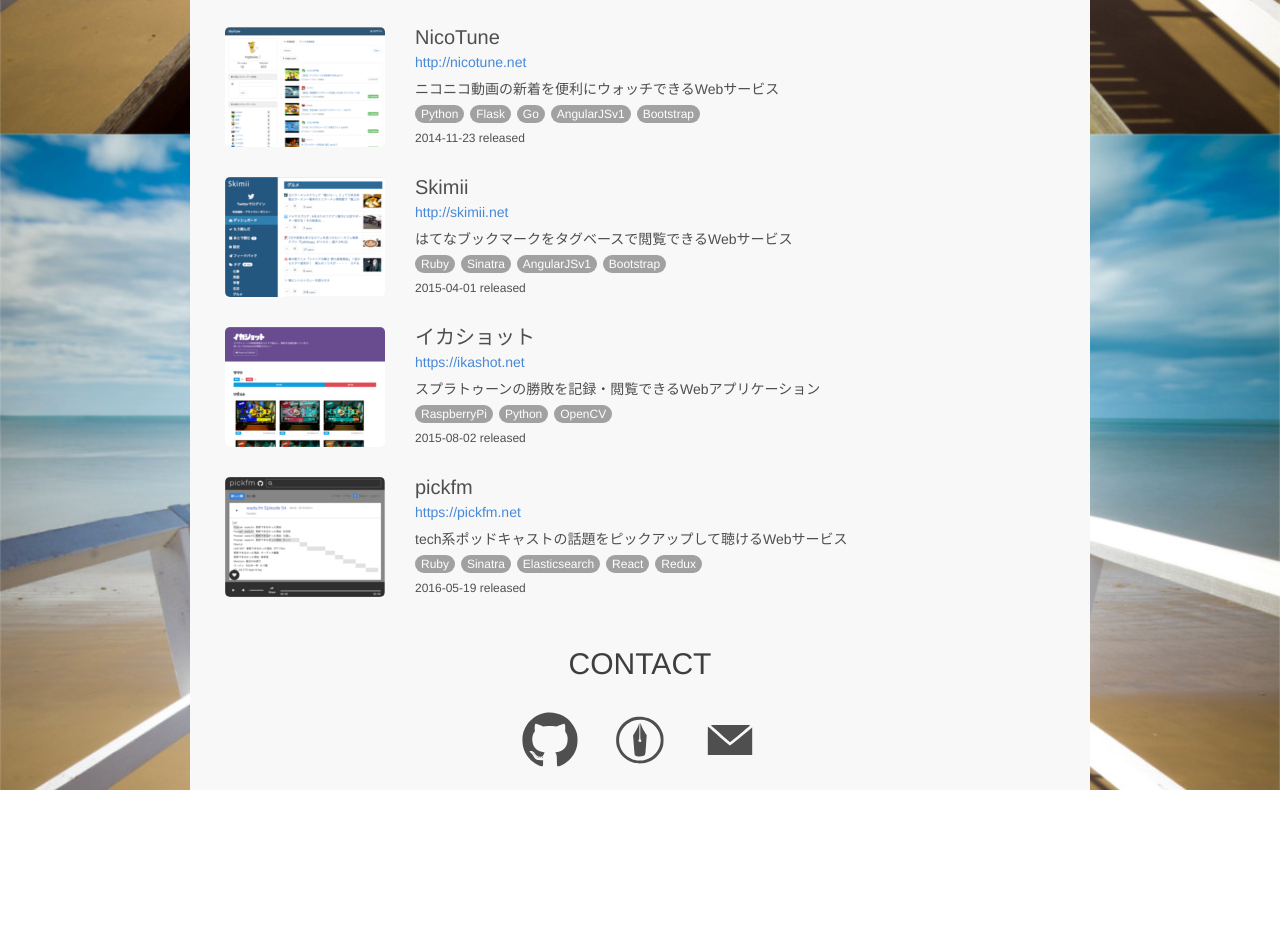
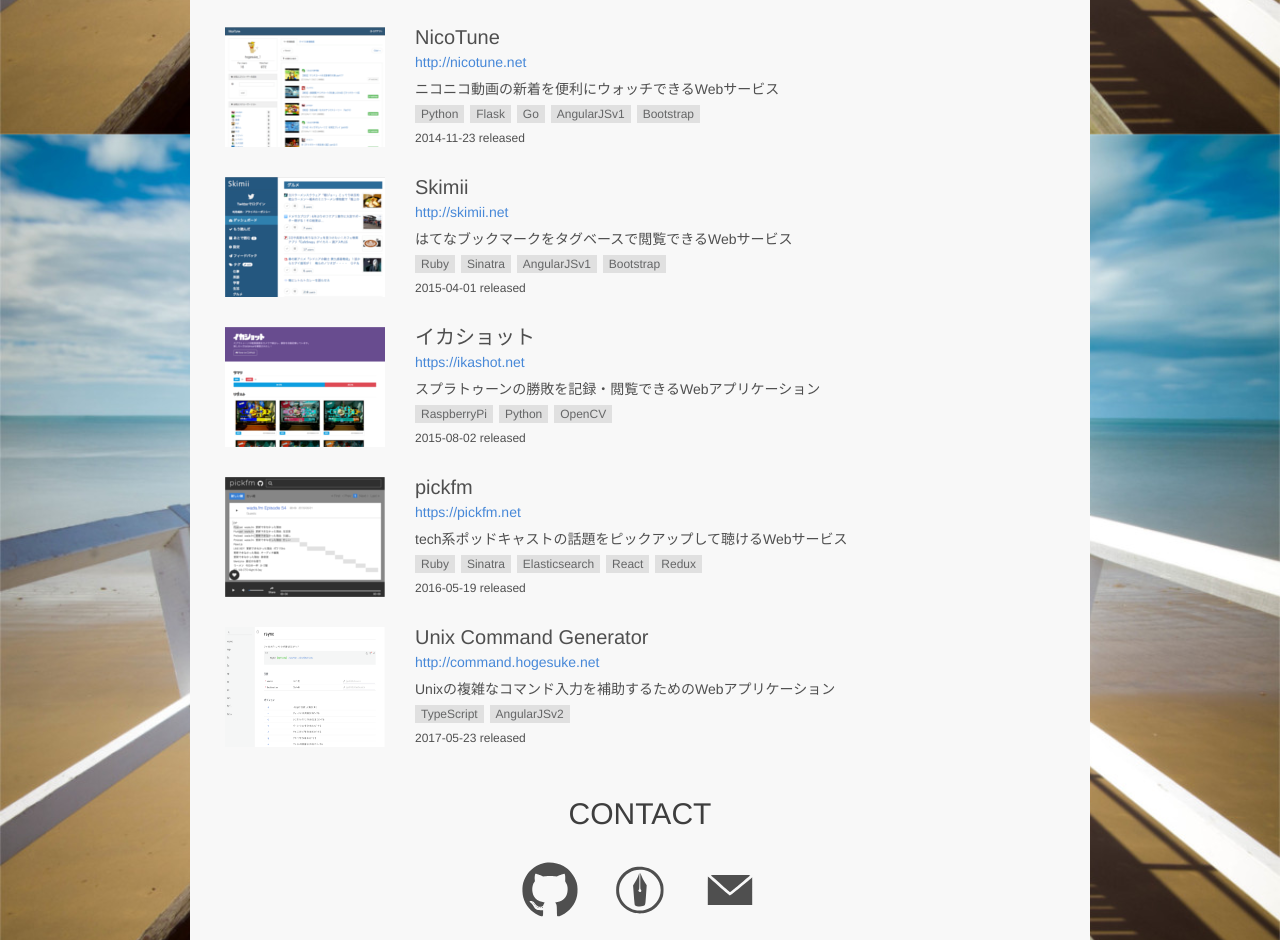
Before and after one commit to hogesuke/hogesuke.github.io, a plain HTML site: page index.html in a window 1280 px wide. Shown: the part 719-1659 px from the top of the page. Before the commit the page ends 1509 px from the top, so only its background shows below. Drawn offline with Linux system fonts and the light colour scheme.

Commit message:
UnixCommandGeneratorを追加

```diff
--- a/css/style.css
+++ b/css/style.css
@@ -6,6 +6,7 @@
     color: #4f4f4f;
     background: url("../img/background_ocean.jpg") no-repeat fixed 50% 50%;
     background-size: cover;
+    -webkit-font-smoothing: antialiased;
 }
 
 h2 {
@@ -37,8 +38,7 @@
 #about-body {
     overflow: hidden;
     width: 250px;
-    margin: 0 auto;
-    margin-bottom: 50px;
+    margin: 0 auto 50px auto;
 }
 
 #about-body #about-body-left {
@@ -80,7 +80,6 @@
 #works-body .work-img img {
     height: 120px;
     width: 160px;
-    border-radius: 5px;
 }
 
 #works-body .work-name {
@@ -106,10 +105,9 @@
 #works-body .work-stack span {
     margin-right: 2px;
     padding: 2px 6px;
-    border-radius: 10px;
     font-size: 12px;
-    color: #ffffff;
-    background-color: #a1a1a1;
+    color: #656667;
+    background-color: #e0e0e0;
 }
 
 #works-body .work-date {
--- a/index.html
+++ b/index.html
@@ -155,6 +155,23 @@
                 <div class="work-date">2016-05-19</div>
             </div>
         </div>
+        <div class="work">
+            <div class="work-container-left">
+                <div class="work-img"><img src="img/works/unix-command-generator.png"></div>
+            </div>
+            <div class="work-container-right">
+                <div class="work-name">Unix Command Generator</div>
+                <div class="work-link"><a href="http://command.hogesuke.net" target="_blank">http://command.hogesuke.net</a></div>
+                <div class="work-description">
+                    <span>Unixの複雑なコマンド入力を補助するためのWebアプリケーション</span>
+                </div>
+                <div class="work-stack">
+                    <span>TypeScript</span>
+                    <span>AngularJSv2</span>
+                </div>
+                <div class="work-date">2017-05-23</div>
+            </div>
+        </div>
     </div>
     <h2 id="contact-header">CONTACT</h2>
     <div id="contact-body">
```
Also changed, not shown: img/works/unix-command-generator.png (added).
